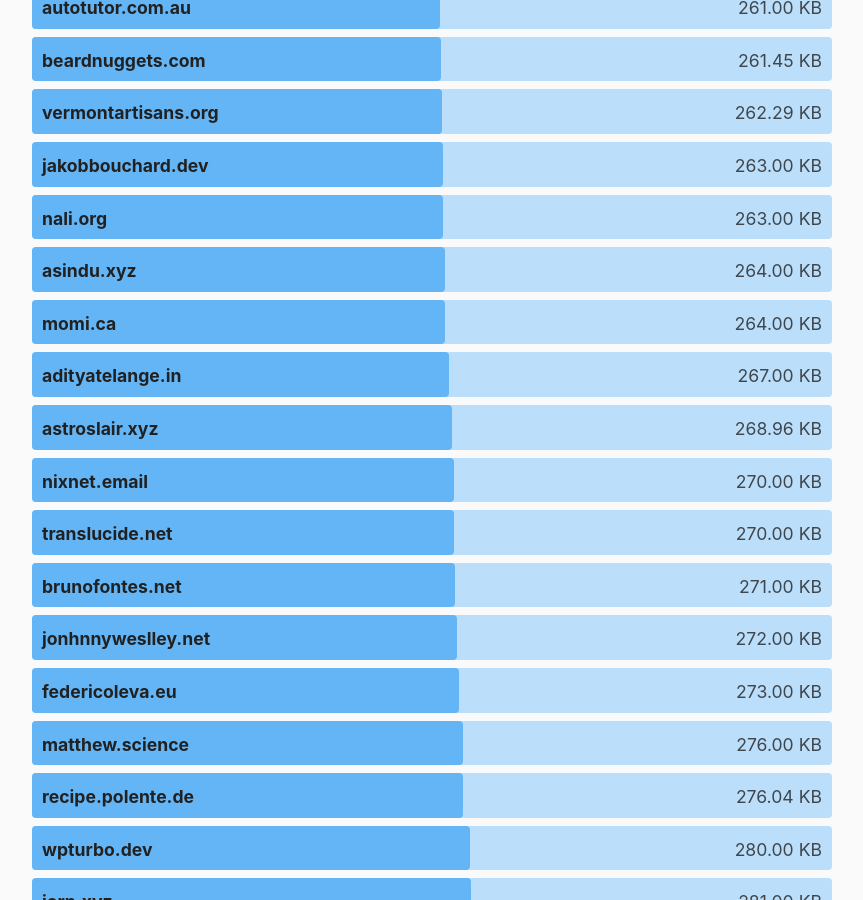
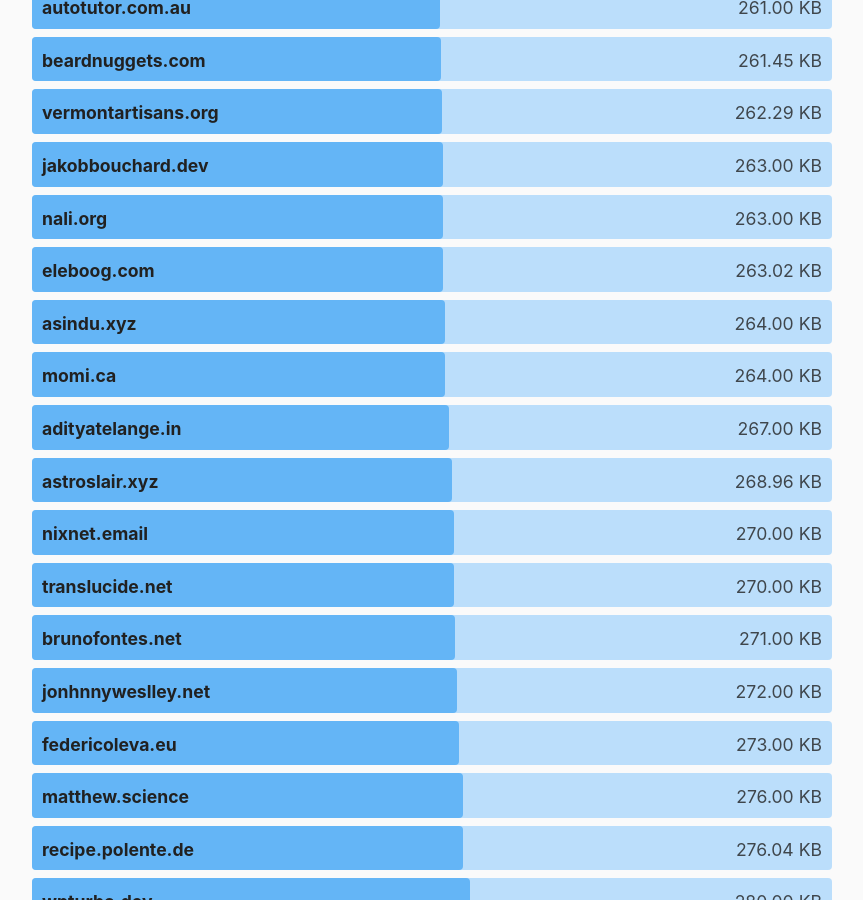
Before and after one commit to kevquirk/512kb.club, a Jekyll site: the page built from index.md, in a window 1280 px wide and 900 px high, scrolled down 39782 px. Shown: the whole window, without its empty margins (208-1071 px from the left). Built offline with Jekyll 4.4.1, drawn with Linux system fonts in a browser that asks for light colours.

Commit message:
add eleboog.com to _data/sites.yml

```diff
--- a/_data/sites.yml
+++ b/_data/sites.yml
@@ -1,3 +1,8 @@
+- domain: eleboog.com
+  url: https://eleboog.com
+  size: 263.02
+  last_checked: 2024-11-14
+
 - domain: 0xedward.io
   url: https://0xedward.io/
   size: 6.2
```
